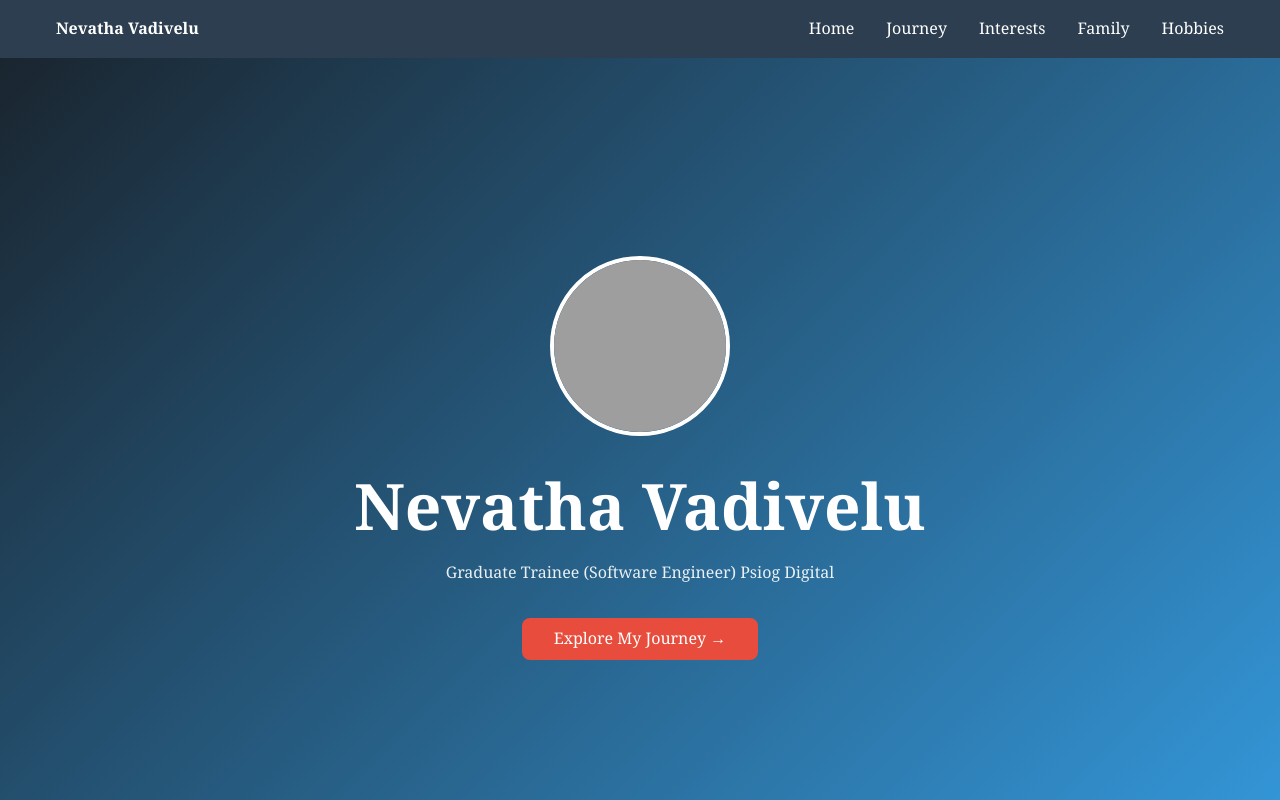
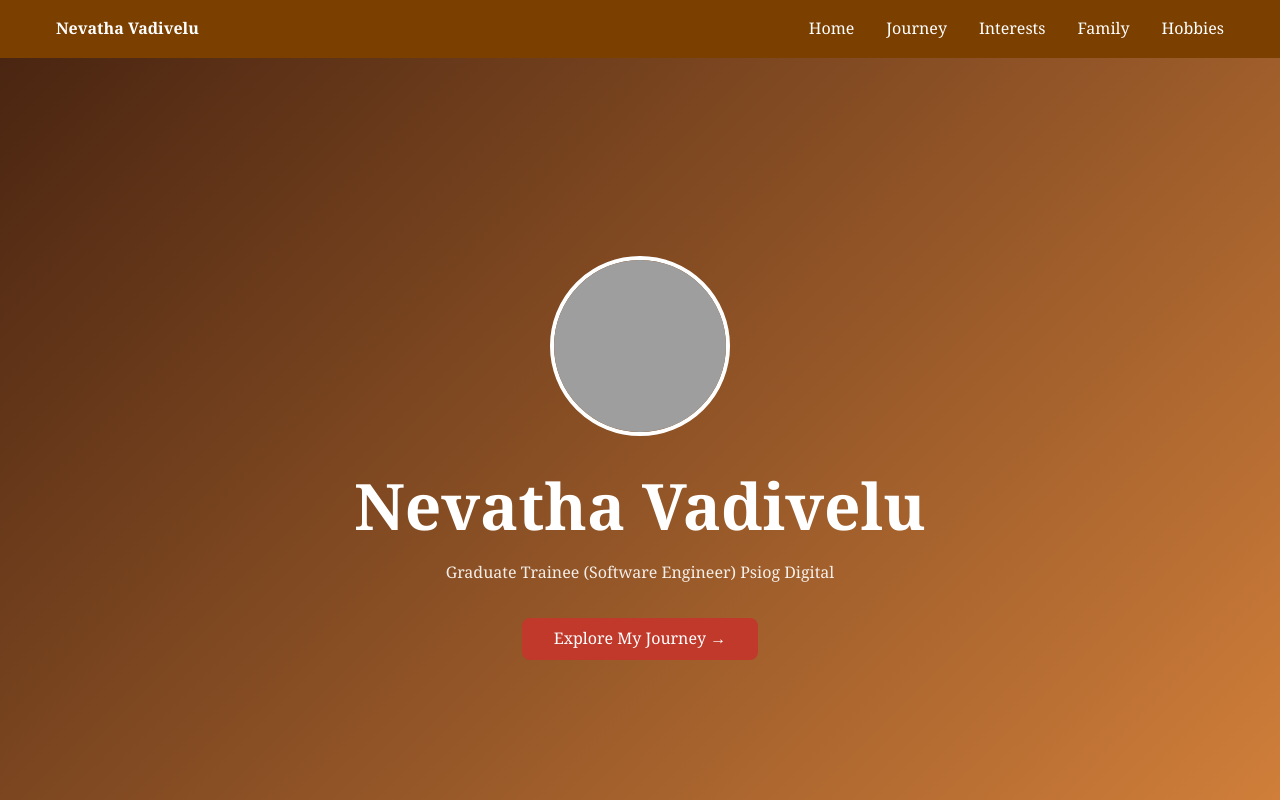
Before and after one commit to nevathavadivelu/profile-website, a plain HTML site: page index.html in a window 1280 px wide. Shown: the top 800 px of the page. Drawn offline with Linux system fonts and the light colour scheme; grey boxes are pictures that could not be loaded.

Commit message:
Apply warm colour theme

```diff
--- a/css/theme.css
+++ b/css/theme.css
@@ -1,24 +1,24 @@
 /* theme.css - the ONLY place global design values live (light theme). */
 :root {
   /* Primary Colors */
-  --color-primary: #2c3e50;
-  --color-primary-light: #3498db;
-  --color-primary-dark: #1a252f;
+  --color-primary: #7b3f00;
+  --color-primary-light: #d4813b;
+  --color-primary-dark: #4a2511;
 
   /* Background Colors */
-  --color-bg: #ffffff;
-  --color-bg-secondary: #f8f9fa;
+  --color-bg: #fffaf3;
+  --color-bg-secondary: #fdf0e0;
   --color-bg-card: #ffffff;
 
   /* Text Colors */
-  --color-text: #2c3e50;
-  --color-text-secondary: #6c757d;
+  --color-text: #4a2c1a;
+  --color-text-secondary: #8a6a55;
   --color-text-inverse: #ffffff;
 
   /* Accent & Borders */
-  --color-accent: #e74c3c;
-  --color-border: #dee2e6;
-  --color-shadow: rgba(0, 0, 0, 0.1);
+  --color-accent: #c0392b;
+  --color-border: #ecd5bd;
+  --color-shadow: rgba(74, 37, 17, 0.12);
 
   /* Typography */
   --font-primary: 'Segoe UI', Tahoma, Geneva, Verdana, sans-serif;
```
